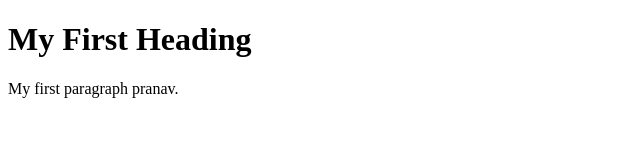
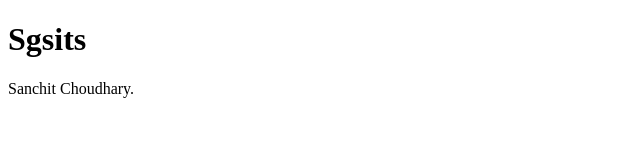
Before and after one commit to Sanchit777/sanchit, a plain HTML site: page index.html in a window 1280 px wide. Shown: the whole page, without its empty margins (0-640 px from the left). Drawn offline with Linux system fonts and the light colour scheme.

Commit message:
Update index.html

```diff
--- a/index.html
+++ b/index.html
@@ -2,8 +2,8 @@
 <html>
 <body>
 
-<h1>My First Heading</h1>
-<p>My first paragraph pranav.</p>
+<h1>Sgsits</h1>
+<p>Sanchit Choudhary.</p>
 
 </body>
 </html>
```
